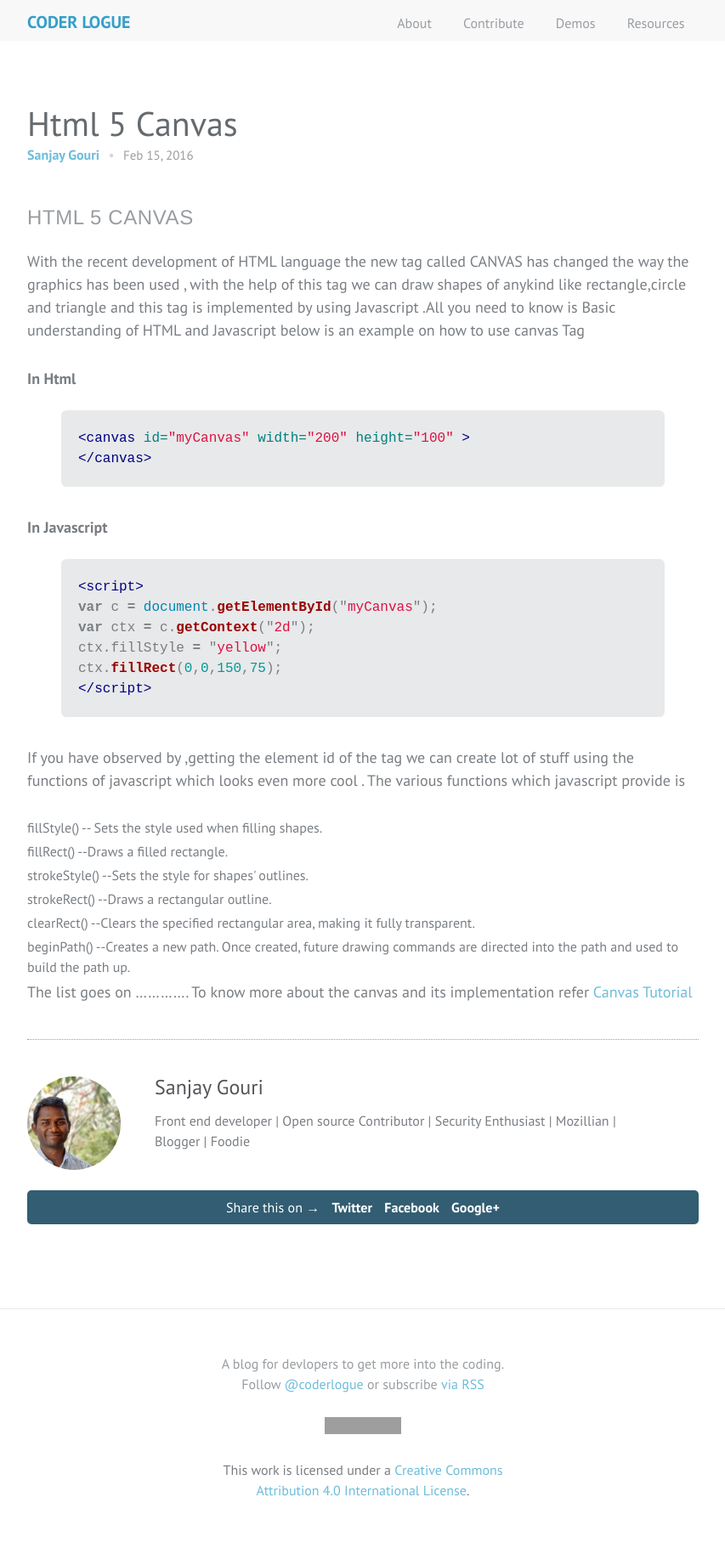
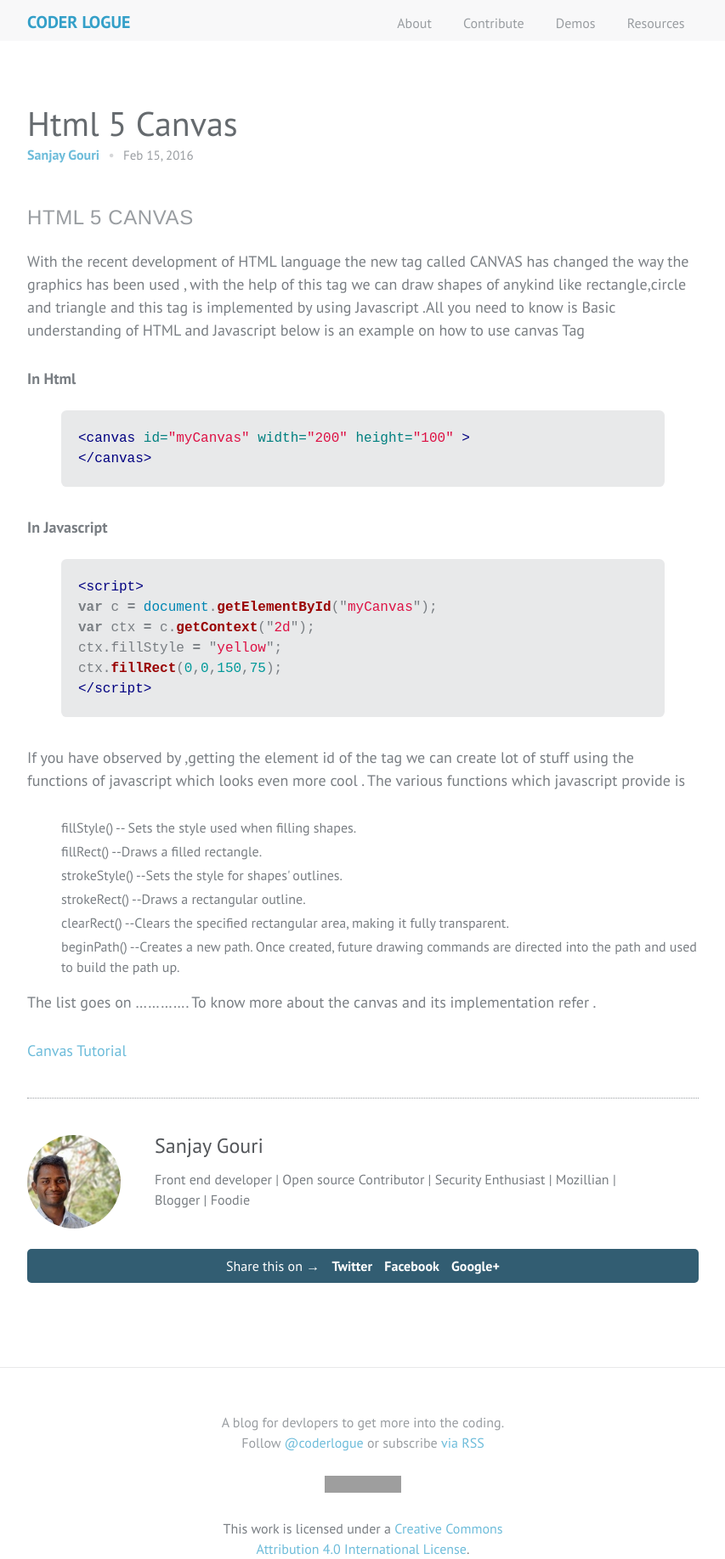
Before and after one commit to coderlogue/coderlogue.github.io, a Jekyll site: the page built from _posts/2016-02-15-html-5-canvas.md, in a window 1280 px wide. Shown: the whole page at 85% size, without its empty margins (213-1066 px from the left). Built offline with Jekyll 4.4.1, drawn with Linux system fonts in a browser that asks for light colours; comment, search, counter and statistics services are not loaded; before the commit the page ends 1766 px from its top, so only the background shows below that; grey boxes are pictures that could not be loaded.

Commit message:
Updated 2016-02-15-html-5-canvas.md

```diff
--- a/_posts/2016-02-15-html-5-canvas.md
+++ b/_posts/2016-02-15-html-5-canvas.md
@@ -26,14 +26,15 @@
 {% endhighlight %}
 If you have observed by ,getting the element id of the tag we can create lot of stuff using the functions of javascript which looks even more cool .
 The various functions which javascript provide is
-<ul>
+<ol>
 <li>fillStyle() -- Sets the style used when filling shapes.</li>
 <li>fillRect() --Draws a filled rectangle.</li>
 <li>strokeStyle() --Sets the style for shapes' outlines.</li>
 <li>strokeRect() --Draws a rectangular outline.</li>
 <li>clearRect() --Clears the specified rectangular area, making it fully transparent.</li>
 <li>beginPath() --Creates a new path. Once created, future drawing commands are directed into the path and used to build the path up.</li>
-</ul>
+</ol>
 The list goes on .............
-To know more about the canvas and its implementation refer
+To know more about the canvas and its implementation refer .
+
 [Canvas Tutorial](https://developer.mozilla.org/en-US/docs/Web/API/Canvas_API/Tutorial)
```
